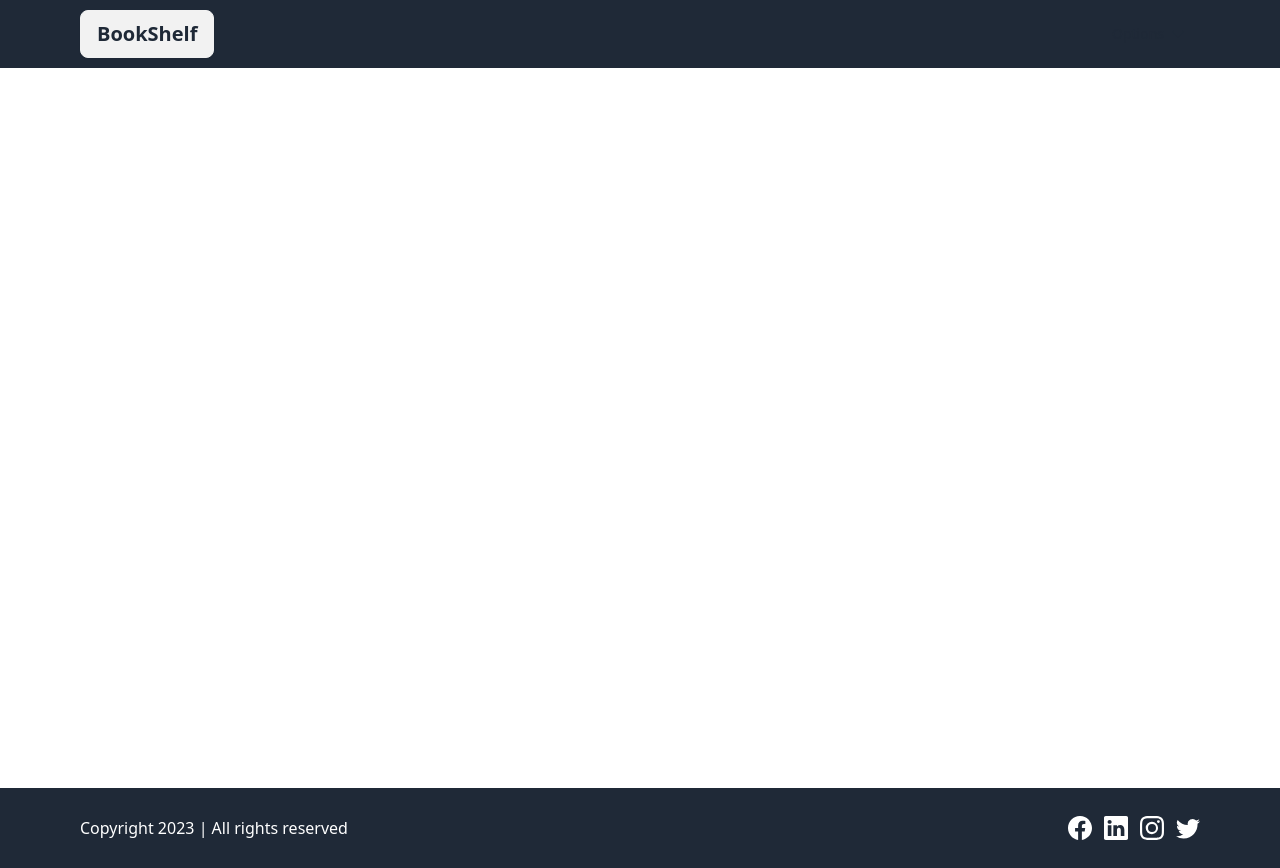
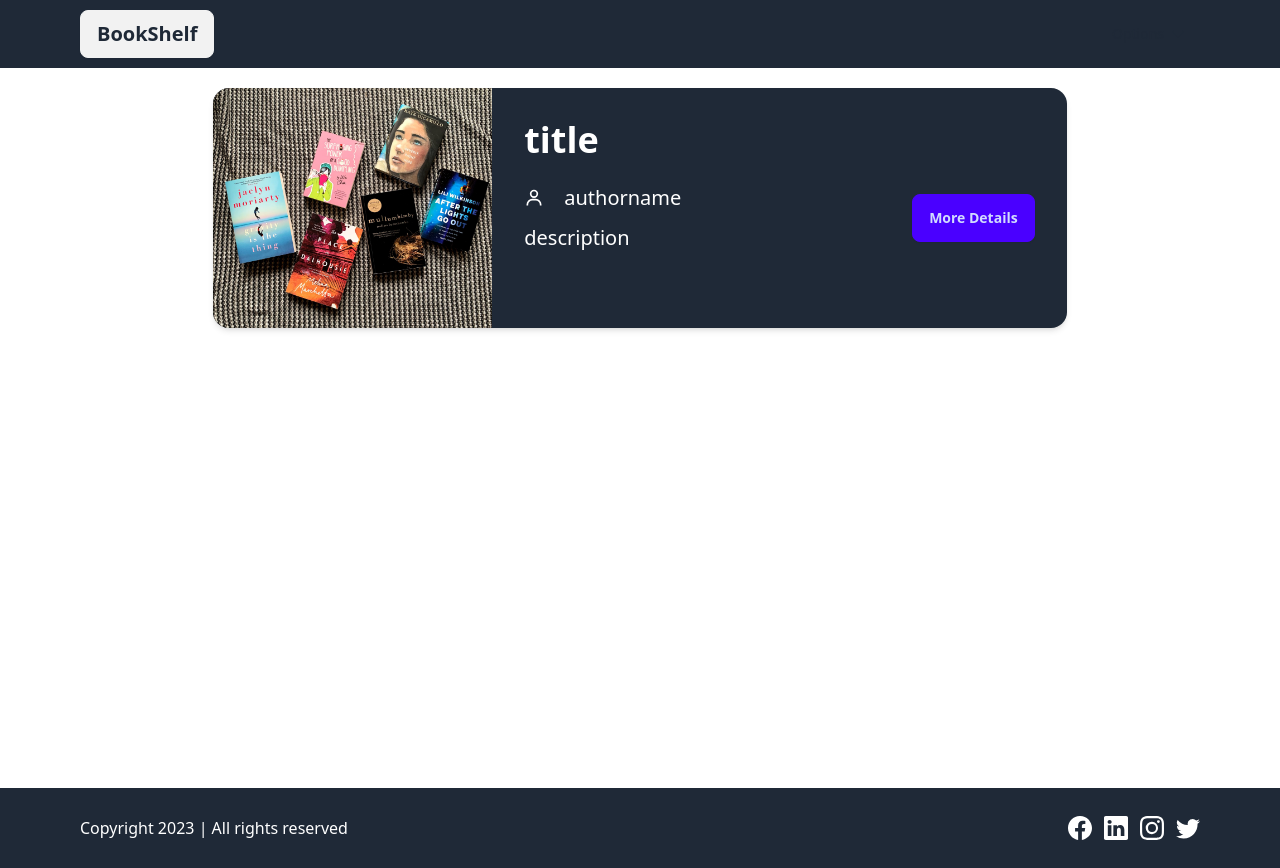
Before and after one commit to ROHANTHAKUR2004/goodreads, a React (Vite) app: page /dashboard in a window 1280 px wide. Built offline with nearby package versions, Linux system fonts and the light colour scheme.

Commit message:
added bookcard compo

```diff
--- /dev/null
+++ b/src/Components/bookcard/Bookcard.jsx
@@ -0,0 +1,40 @@
+import {BiUser} from 'react-icons/bi';
+
+import img from '../../Assets/bookshelfs.png';
+
+export default function Bookcard() {
+  return (
+    <div className="mt-5 mb-5 card md:card-side bg-gray-800  md:h-60 w-full shadow-md">
+        <figure className='h-full '>
+            <img src={img} alt="img" className='h-1/5 md:h-full'/>
+        </figure>
+        <div className="card-body">
+            <h2 className="card-title text-white text-4xl">title</h2>
+            <div className='mt-4 flex justify-between items-center gap-2'>
+                <div className='flex flex-col gap-3 text-white text-xl  '>
+                <div className='flex justify-start gap-5 md:gap-5 items-center '>
+                    <div>
+                        <BiUser />
+                    </div>
+                    <div>
+                         authorname
+                    </div>
+                </div>
+                <div >
+                   description
+
+                </div>
+                </div>
+
+                <div className="card-actions justify-end">
+                    <button
+                    className="btn btn-primary ml-8">
+                        More Details
+                    </button>
+                </div>
+            </div>
+
+        </div>
+    </div>
+  );
+}
--- a/src/Pages/Dashboard.jsx
+++ b/src/Pages/Dashboard.jsx
@@ -1,11 +1,12 @@
 
+import Bookcard from "Components/bookcard/Bookcard";
 import Layout from "Layouts/Layout";
 
 export default function Dashboard() {
   return (
     <Layout>
         <div>
-
+           <Bookcard />
         </div>
     </Layout>
   );
```
